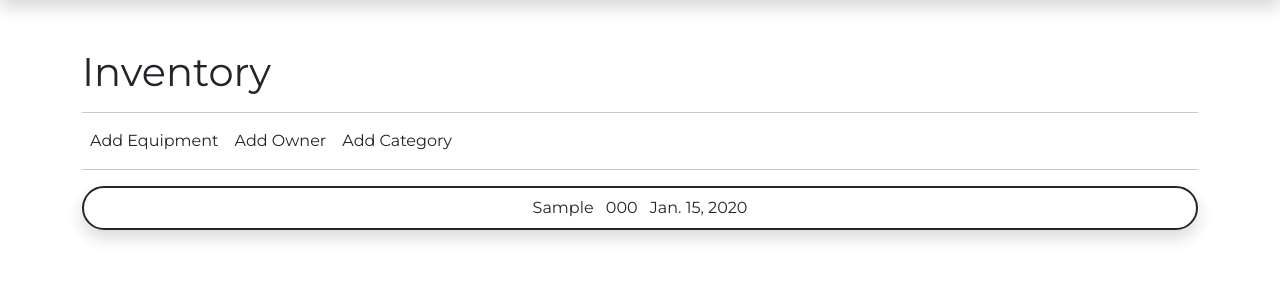
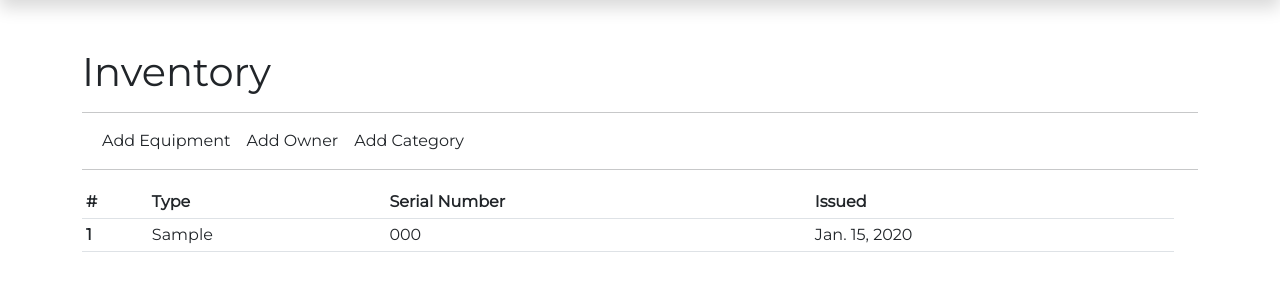
Before and after one commit to swelanauguste/equip-inventory-v1, a Django app: page / in a window 1280 px wide. Shown: the part 56-356 px from the top of the page. Run offline with Django 4.2, Linux system fonts and the light colour scheme; tables that the repository leaves empty hold one stand-in row (values such as "Sample post").

Commit message:
added a table to the html

```diff
--- a/app/inventory/views.py
+++ b/app/inventory/views.py
@@ -1,3 +1,5 @@
+import socket
+
 from django.views.generic import (
     CreateView,
     DeleteView,
@@ -6,8 +8,9 @@ from django.views.generic import (
     UpdateView,
 )
 
+from .forms import EquipmentCreateForm
 from .models import Category, Equipment, Owner
-from .forms import EquipmentCreateForm
+
 
 class EquipmentListView(ListView):
     model = Equipment
--- a/app/templates/base.html
+++ b/app/templates/base.html
@@ -11,6 +11,9 @@
         rel="stylesheet"
         integrity="sha384-rbsA2VBKQhggwzxH7pPCaAqO46MgnOM80zW1RWuH61DGLwZJEdK2Kadq2F9CUG65"
         crossorigin="anonymous">
+
+    <link rel="stylesheet"
+        href="https://cdn.jsdelivr.net/npm/bootstrap-icons@1.10.2/font/bootstrap-icons.css">
 
     <link rel="preconnect"
         href="https://fonts.googleapis.com">
@@ -32,7 +35,11 @@
         }
 
         .hover-links:hover {
-            text-decoration: underline!important;
+            text-decoration: underline !important;
+        }
+
+        tr {
+            cursor: pointer;
         }
     </style>
 </head>
--- a/app/templates/inventory/equipment_list.html
+++ b/app/templates/inventory/equipment_list.html
@@ -5,7 +5,7 @@
 <div class="container">
     <h1>Inventory</h1>
     <hr>
-    <div class="d-flex flex-wrap">
+    <div class="d-flex flex-wrap container">
         <a class="text-decoration-none text-dark mx-2 hover-links"
             href="{% url 'inventory:equip-create' %}">Add Equipment</a>
         <a class="text-decoration-none text-dark mx-2 hover-links"
@@ -14,23 +14,33 @@
             href="{% url 'inventory:equip-create' %}">Add Category</a>
     </div>
     <hr>
-    <div class="row">
-        {% for equip in object_list %}
-        <a class="text-decoration-none text-dark" href="{{equip.get_absolute_url}}">
-            <div class="border border-2 border-dark py-2 shadow mb-lg-2 rounded-pill hover-list">
-                <div class="px-5 text-center">
-                    <span class="mx-lg-1">{{equip.category}}</span>
-                    <span class="mx-lg-1" title="serial number">{{equip.serial_number}}</span>
-                    <span class="mx-lg-1" title="date issued">{{equip.date_issued}}</span>
+    <div class="row container">
+        <table class="table table-sm table-hover">
+            <thead>
+                <tr>
+                    <th scope="col">#</th>
+                    <th scope="col">Type</th>
+                    <th scope="col">Serial Number</th>
+                    <th scope="col">Issued</th>
+                </tr>
+            </thead>
+            <tbody>
+                {% for equip in object_list %}
+                <tr onclick="window.location='{{equip.get_absolute_url}}';">
+                    <th scope="row">{{forloop.counter}}</th>
+                    <td title="type">{{equip.category}}</td>
+                    <td title="serial number">{{equip.serial_number}}</td>
+                    <td title="date issued">{{equip.date_issued}}</td>
+                </tr>
+                {% empty %}
+                <div class="text-center">
+                    <a class="btn btn-outline-dark py-3"
+                        href="{% url 'inventory:equip-create' %}">Add
+                        Equipment</a>
                 </div>
-            </div>
-        </a>
-        {% empty %}
-        <div class="text-center">
-            <a class="btn btn-outline-dark py-3"
-                href="{% url 'inventory:equip-create' %}">Add Equipment</a>
-        </div>
-        {% endfor %}
+                {% endfor %}
+            </tbody>
+        </table>
     </div>
 </div>
 {% endblock content %}
```
